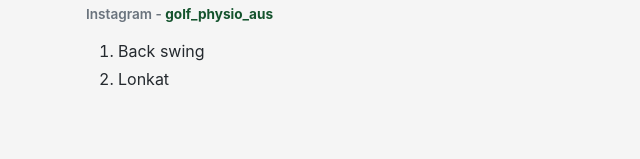
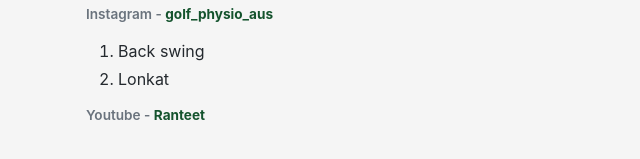
Before and after one commit to haapio/haapio.github.io, a Jekyll site: the page built from index.md, in a window 1280 px wide. Shown: the part 723-882 px from the top of the page, without its empty margins (64-704 px from the left). Built offline with Jekyll 4.4.1, drawn with Linux system fonts in a browser that asks for light colours; comment, search, counter and statistics services are not loaded.

Commit message:
Update index.md

```diff
--- a/index.md
+++ b/index.md
@@ -32,3 +32,5 @@ layout: default
 ###### Instagram - [golf_physio_aus](https://www.instagram.com/reel/DdtjXgPT04p/?stkn=YTNnMDB0MDhyZzRi)
 1.  Back swing
 2.  Lonkat
+
+###### Youtube - [Ranteet](https://www.youtube.com/shorts/DLEuGUNoeWg)
```
